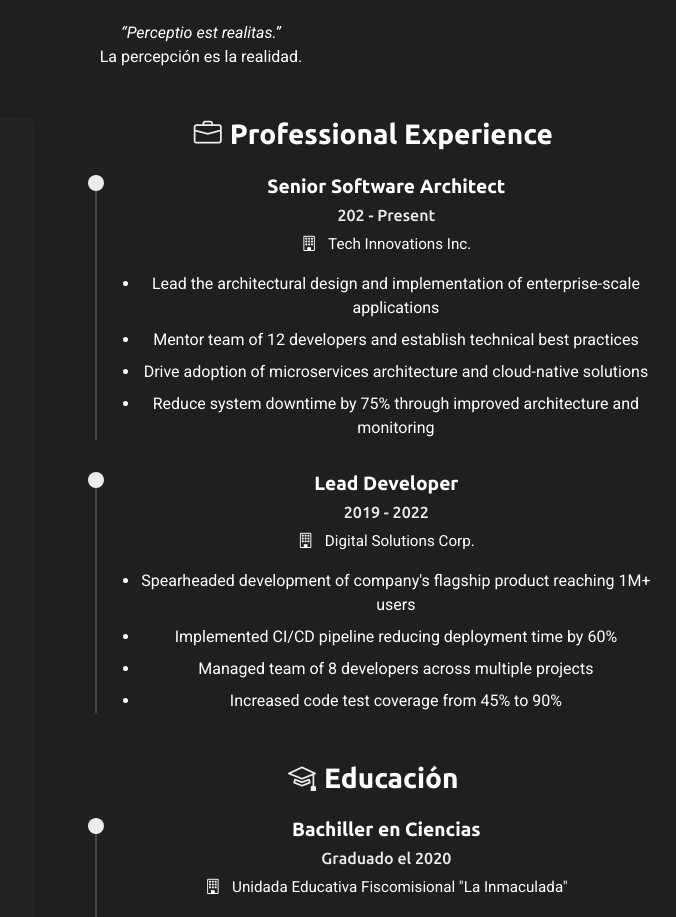
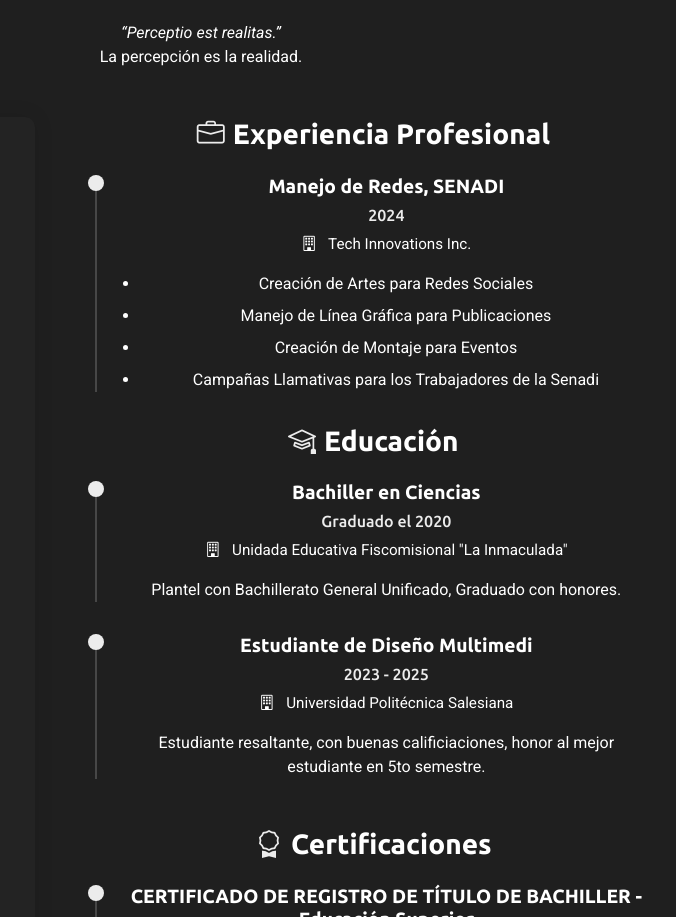
Before and after one commit to notbry20/Cv_Portafolio_, a plain HTML site: page index.html in a window 1280 px wide. Shown: the part 3109-4026 px from the top of the page, 604-1280 px from the left. Drawn offline with nearby package versions, Linux system fonts and the light colour scheme.

Commit message:
Update index.html

```diff
--- a/index.html
+++ b/index.html
@@ -460,32 +460,21 @@
           <div class="col-lg-8 ps-4 ps-lg-5">
             <!-- Experience Section -->
             <div class="resume-section" data-aos="fade-up">
-              <h3><i class="bi bi-briefcase me-2"></i>Professional Experience</h3>
+              <h3><i class="bi bi-briefcase me-2"></i>Experiencia Profesional</h3>
 
               <div class="resume-item">
-                <h4>Senior Software Architect</h4>
-                <h5>202 - Present</h5>
+                <h4>Manejo de Redes, SENADI</h4>
+                <h5>2024 </h5>
                 <p class="company"><i class="bi bi-building"></i> Tech Innovations Inc.</p>
                 <ul>
-                  <li>Lead the architectural design and implementation of enterprise-scale applications</li>
-                  <li>Mentor team of 12 developers and establish technical best practices</li>
-                  <li>Drive adoption of microservices architecture and cloud-native solutions</li>
-                  <li>Reduce system downtime by 75% through improved architecture and monitoring</li>
+                  <li>Creación de Artes para Redes Sociales</li>
+                  <li>Manejo de Línea Gráfica para Publicaciones</li>
+                  <li>Creación de Montaje para Eventos </li>
+                  <li>Campañas Llamativas para los Trabajadores de la Senadi</li>
                 </ul>
               </div>
 
-              <div class="resume-item">
-                <h4>Lead Developer</h4>
-                <h5>2019 - 2022</h5>
-                <p class="company"><i class="bi bi-building"></i> Digital Solutions Corp.</p>
-                <ul>
-                  <li>Spearheaded development of company's flagship product reaching 1M+ users</li>
-                  <li>Implemented CI/CD pipeline reducing deployment time by 60%</li>
-                  <li>Managed team of 8 developers across multiple projects</li>
-                  <li>Increased code test coverage from 45% to 90%</li>
-                </ul>
-              </div>
-            </div>
+
 
             <!-- Education Section -->
             <div class="resume-section" data-aos="fade-up" data-aos-delay="100">
```
